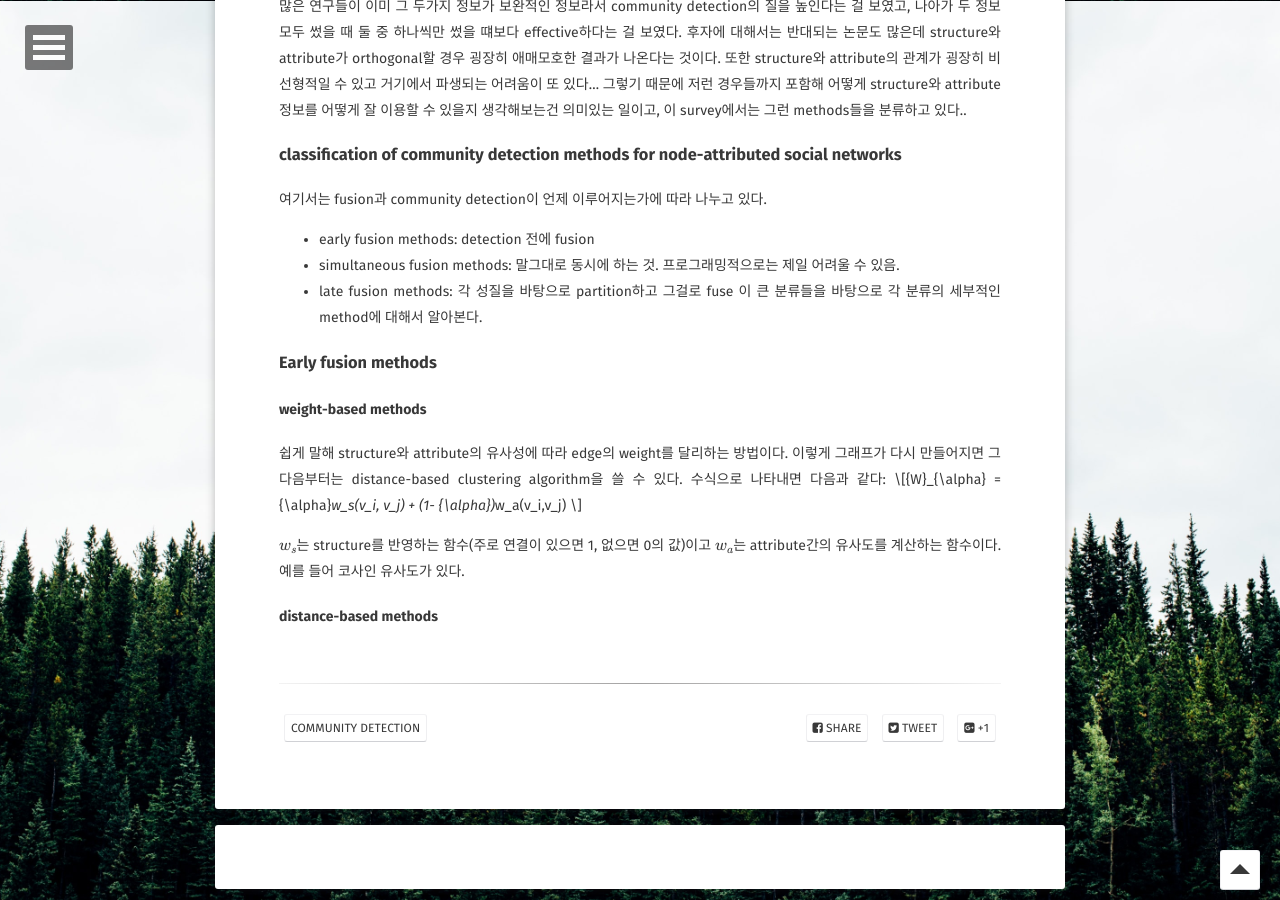
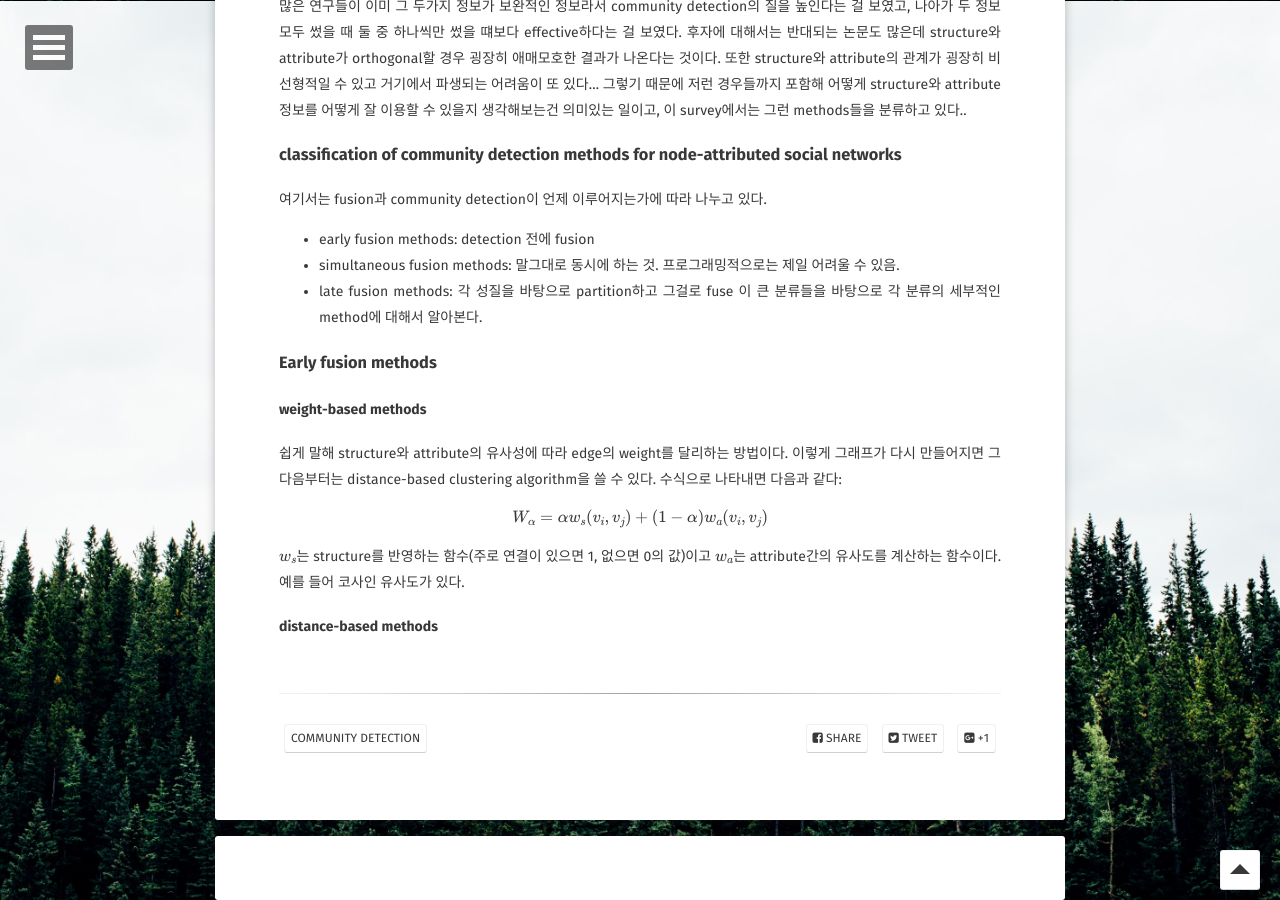
Before and after one commit to wey709/wey709.github.io, a Jekyll site: the page built from _posts/2020-12-04-cdm.md, in a window 1280 px wide and 900 px high, scrolled down 899 px. Built offline with Jekyll 4.4.1, drawn with Linux system fonts in a browser that asks for light colours; some web fonts are replaced; formulas are drawn with MathJax 3; comment, search, counter and statistics services are not loaded.

Commit message:
Update 2020-12-04-cdm.md

```diff
--- a/_posts/2020-12-04-cdm.md
+++ b/_posts/2020-12-04-cdm.md
@@ -40,7 +40,7 @@ V는 vertex의 집합, E는 edge의 집합, 벡터 A는 각 vertex의 attribute
 #### weight-based methods
 쉽게 말해 structure와 attribute의 유사성에 따라 edge의 weight를 달리하는 방법이다. 이렇게 그래프가 다시 만들어지면 그 다음부터는 distance-based clustering algorithm을 쓸 수 있다.
 수식으로 나타내면 다음과 같다:
- \\[{W}_{\alpha} = {\alpha}*w_s(v_i, v_j) + (1- {\alpha})*w_a(v_i,v_j) \\]
+ \\[{W}_{\alpha} = {\alpha}w_s(v_i, v_j) + (1- {\alpha})w_a(v_i,v_j) \\]
 
 \\(w_s\\)는  structure를 반영하는 함수(주로 연결이 있으면 1, 없으면 0의 값)이고 \\(w_a\\)는 attribute간의 유사도를 계산하는 함수이다. 예를 들어 코사인 유사도가 있다.
 
```
